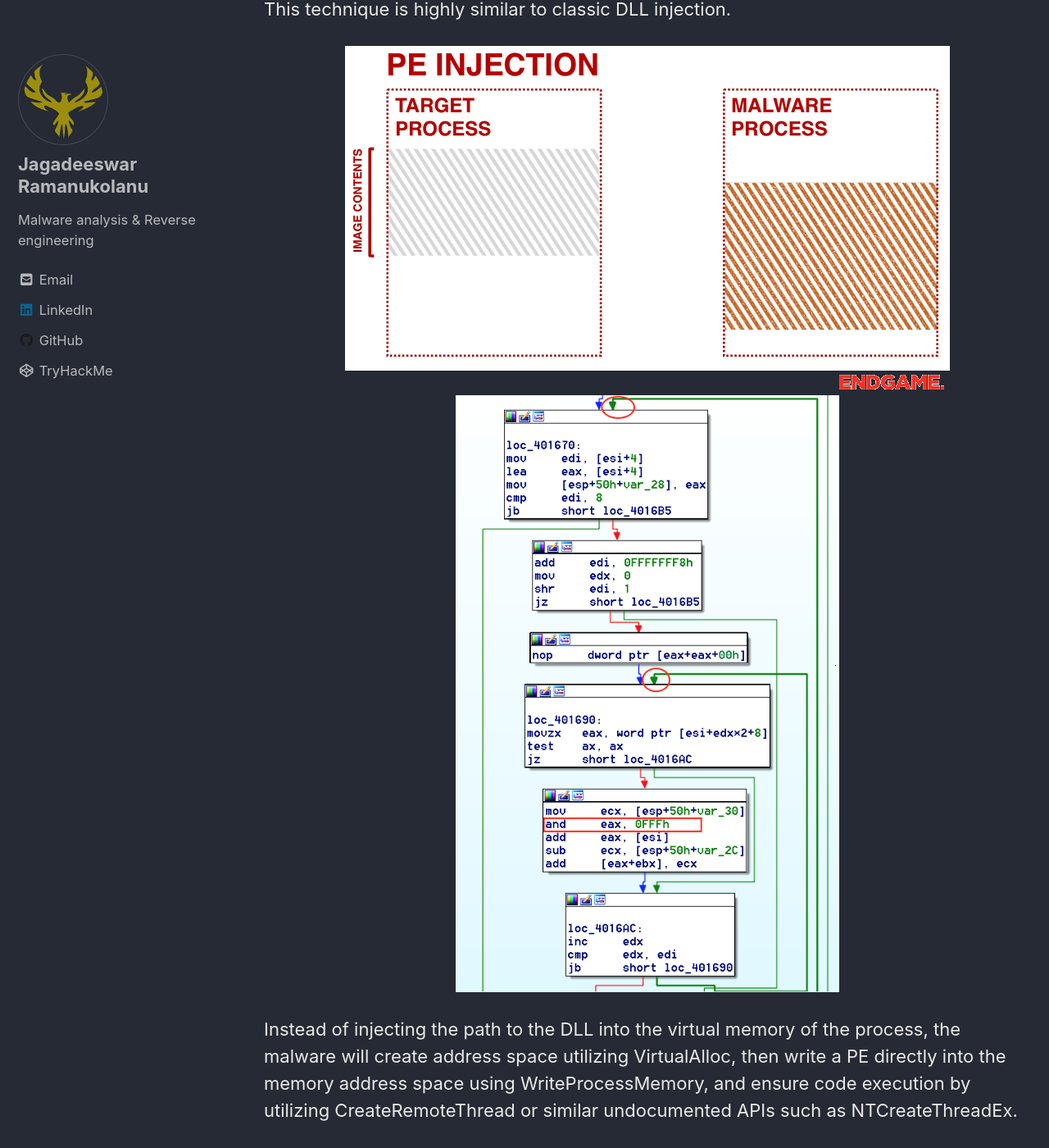
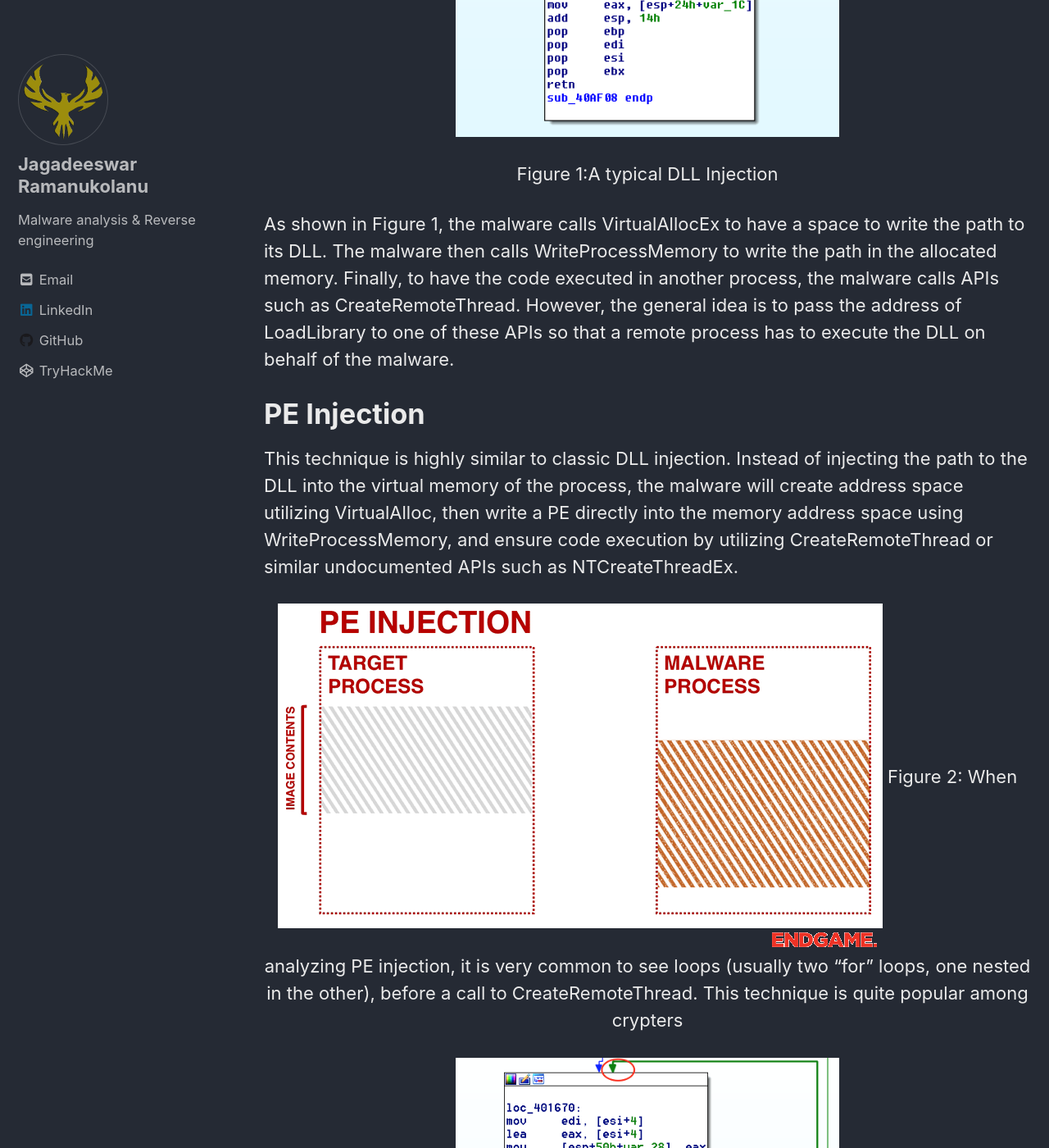
Before and after one commit to Haxer007/haxer007.github.io, a Jekyll site: the page built from _posts/Malware-Analysis/2021-10-01-Types of Process Injection.md, in a window 1280 px wide and 1400 px high, scrolled down 3522 px. Shown: the whole window at 82% size. Built offline with Jekyll 4.4.1, drawn with Linux system fonts in a browser that asks for light colours; cached includes are drawn as plain includes; nearby versions of some CDN libraries; some of the changed text lies outside the part shown.

Commit message:
Update 2021-10-01-Types of Process Injection.md

```diff
--- a/_posts/Malware-Analysis/2021-10-01-Types of Process Injection.md
+++ b/_posts/Malware-Analysis/2021-10-01-Types of Process Injection.md
@@ -30,7 +30,7 @@
 
 # Types of Process Injection
 
- Although there are myriad different ways with technical differences involved in calling the APIs and injecting into processes. Only fundamental Process Injecction techniques are discussed right now.
+ Although there are myriad different ways with technical differences involved in calling the APIs and injecting into processes. Only fundamental Process Injection techniques are discussed here.
 
 # Classic DLL injection
 
@@ -39,48 +39,84 @@
 In classic DLL injection, the malicious process will often utilize CreateToolHelp32Snapshot in order to iterate through processes until it locates the process it would like to target. Once located, the malicious process will utilize VirtualAlloc and WriteProcessMemory to write the path for a malicious DLL into the virtual address space of the target process.
 
 <p align="center">
-  <span><img width="60%" src="https://haxer007.github.io/img/dll-injection.gif" /></span>
-  <span><img width="50%" src="https://haxer007.github.io/img/dll.png" /></span>
-</p>
+    <img width="60%" src="https://haxer007.github.io/img/dll-injection.gif" />
+ </p>
+
+
+Once the DLL's path is written into the virtual memory space of the target process, the malicious process will utilize CreateRemoteThread in order to force the process to load the malicious library.
+    The malware first needs to target a process for injection (e.g. svchost.exe). This is usually done by searching through processes by calling a trio of Application Program Interfaces (APIs): CreateToolhelp32Snapshot, Process32First, and Process32Next. CreateToolhelp32Snapshot is an API used for enumerating heap or module states of a specified process or all processes, and it returns a snapshot. Process32First retrieves information about the first process in the snapshot, and then Process32Next is used in a loop to iterate through them. After finding the target process, the malware gets the handle of the target process by calling OpenProcess.
+
+  <p align = "center">
+  <img width="50%" src="https://haxer007.github.io/img/dll.png" />
+   </p>
+   <p align = "center">
+  Figure 1:A typical DLL Injection<br>
+  </p>
+
+   As shown in Figure 1, the malware calls VirtualAllocEx to have a space to write the path to its DLL. The malware then calls WriteProcessMemory to write the path in the allocated memory. Finally, to have the code executed in another process, the malware calls APIs such as CreateRemoteThread. However, the general idea is to pass the address of LoadLibrary to one of these APIs so that a remote process has to execute the DLL on behalf of the malware.
 
 
 
-Once the DLL's path is written into the virtual memory space of the target process, the malicious process will utilize CreateRemoteThread in order to force the process to load the malicious library.
-
 # PE Injection
-This technique is highly similar to classic DLL injection.
+This technique is highly similar to classic DLL injection. Instead of injecting the path to the DLL into the virtual memory of the process, the malware will create address space utilizing VirtualAlloc, then write a PE directly into the memory address space using WriteProcessMemory, and ensure code execution by utilizing CreateRemoteThread or similar undocumented APIs such as NTCreateThreadEx.
 
 <p align="center">
   <img src="https://haxer007.github.io/img/pe-injection.gif" />
-  <span><img width="50%" src="https://haxer007.github.io/img/pe.png" /></span>
-</p>
+
+ Figure 2: When analyzing PE injection, it is very common to see loops (usually two “for” loops, one nested in the other), before a call to CreateRemoteThread. This technique is quite popular among crypters
 
 
-Instead of injecting the path to the DLL into the virtual memory of the process, the malware will create address space utilizing VirtualAlloc, then write a PE directly into the memory address space using WriteProcessMemory, and ensure code execution by utilizing CreateRemoteThread or similar undocumented APIs such as NTCreateThreadEx.
+</p>
+<p align="center">
+  <img width="50%" src="https://haxer007.github.io/img/pe.png" />
+</p>
+   <p align = "center">
+  Figure 2:PE Injection<br>
+  </p>
+
 
 # Thread Execution Hijacking
 In this technique, the malware will suspend an existing thread of a process.
+First, the malware will suspend the thread, utilize VirtualAlloc to clear memory space for the path of the DLL, and inject the path to the DLL and a call to LoadLibrary in order to load the malicious DLL into the existing thread in the process. The malware will then instruct the thread to resume.
 
 <p align="center">
   <img src="https://haxer007.github.io/img/hijack.gif" />
-  <span><img width="50%" src="https://haxer007.github.io/img/hijack.png" /></span>
 </p>
 
+   Figure 4: In order to hijack the execution of the thread, the malware modifies the EIP register (a register that contains the address of the next instruction) of the targeted thread by calling SetThreadContext. Afterwards, malware resumes the thread to execute the shellcode that it has written to the host process.
 
 
-First, the malware will suspend the thread, utilize VirtualAlloc to clear memory space for the path of the DLL, and inject the path to the DLL and a call to LoadLibrary in order to load the malicious DLL into the existing thread in the process. The malware will then instruct the thread to resume.
+<p align="center">
+  <img width="50%" src="https://haxer007.github.io/img/hijack.png" />
+</p>
+ <p align = "center">
+  Figure 3: Thread Execution Hijacking<br>
+  </p>
+
+
 
 # Process Hollowing
 In Process hollowing the malicious process will spawn a legitimate process in a suspended state and will then unmap the legitimate code from the process utilizing VirtualAlloc. The code within the process will then be replaced with malicious code utilizing WriteProcessMemory, and the process will be resumed.
 
 <p align="center">
   <img src="https://haxer007.github.io/img/process-injection.gif" />
-  <span><img width="50%" src="https://haxer007.github.io/img/peh.png" /></span>
+</p>
+
+The malware first creates a new process to host the malicious code in suspended mode. As shown in Figure 3, this is done by calling CreateProcess and setting the Process Creation Flag to CREATE_SUSPENDED. The primary thread of the new process is created in a suspended state, and does not run until the ResumeThread function is called. Next, the malware needs to swap out the contents of the legitimate file with its malicious payload. This is done by unmapping the memory of the target process by calling either ZwUnmapViewOfSection or NtUnmapViewOfSection. These two APIs basically release all memory pointed to by a section. Now that the memory is unmapped, the loader performs VirtualAllocEx to allocate new memory for the malware, and uses WriteProcessMemory to write each of the malware’s sections to the target process space. The malware calls SetThreadContext to point the entrypoint to a new code section that it has written. At the end, the malware resumes the suspended thread by calling ResumeThread to take the process out of suspended state.
+
+
+<p align="center">
+  <img width="50%" src="https://haxer007.github.io/img/peh.png" />
+</p>
+<p align = "center">
+  Figure 4: Process Hollowing<br>
 </p>
 
 
 
 # References:
 
-* Malware-Analysis-Techniques By Dylan Barke [[Check it Out]](https://www.packtpub.com/product/malware-analysis-techniques/9781839212277)
+* [Malware-Analysis-Techniques By Dylan Barke from PacktPub](https://www.packtpub.com/product/malware-analysis-techniques/9781839212277)
 * [www.elastic.co/blog](https://www.elastic.co/blog/ten-process-injection-techniques-technical-survey-common-and-trending-process)
+* [Malware Unicorn Workshop](https://malwareunicorn.org/workshops/peinjection.html#3)
+* [MalwareTech Blog](https://www.malwaretech.com/2013/11/portable-executable-injection-for.html)
```
